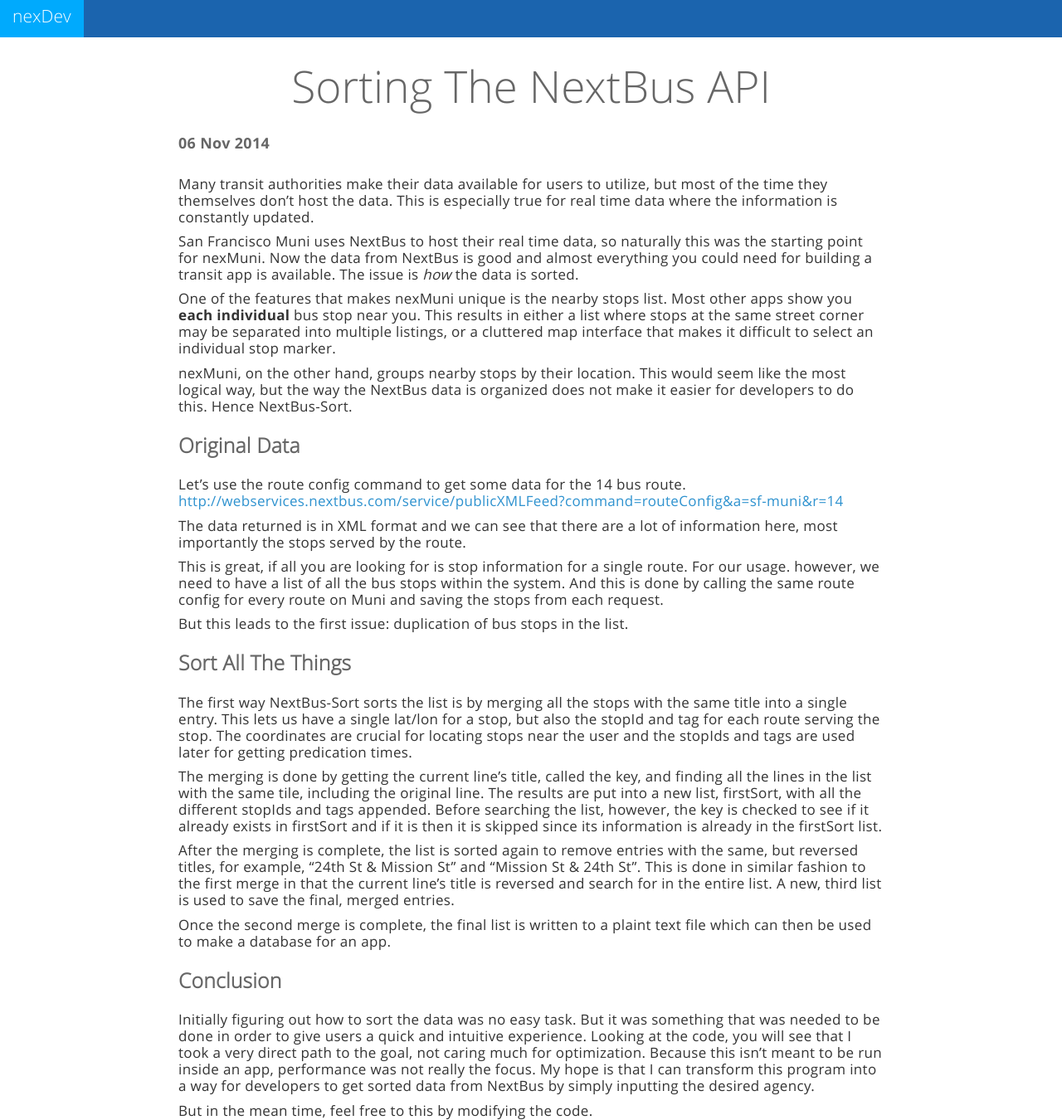
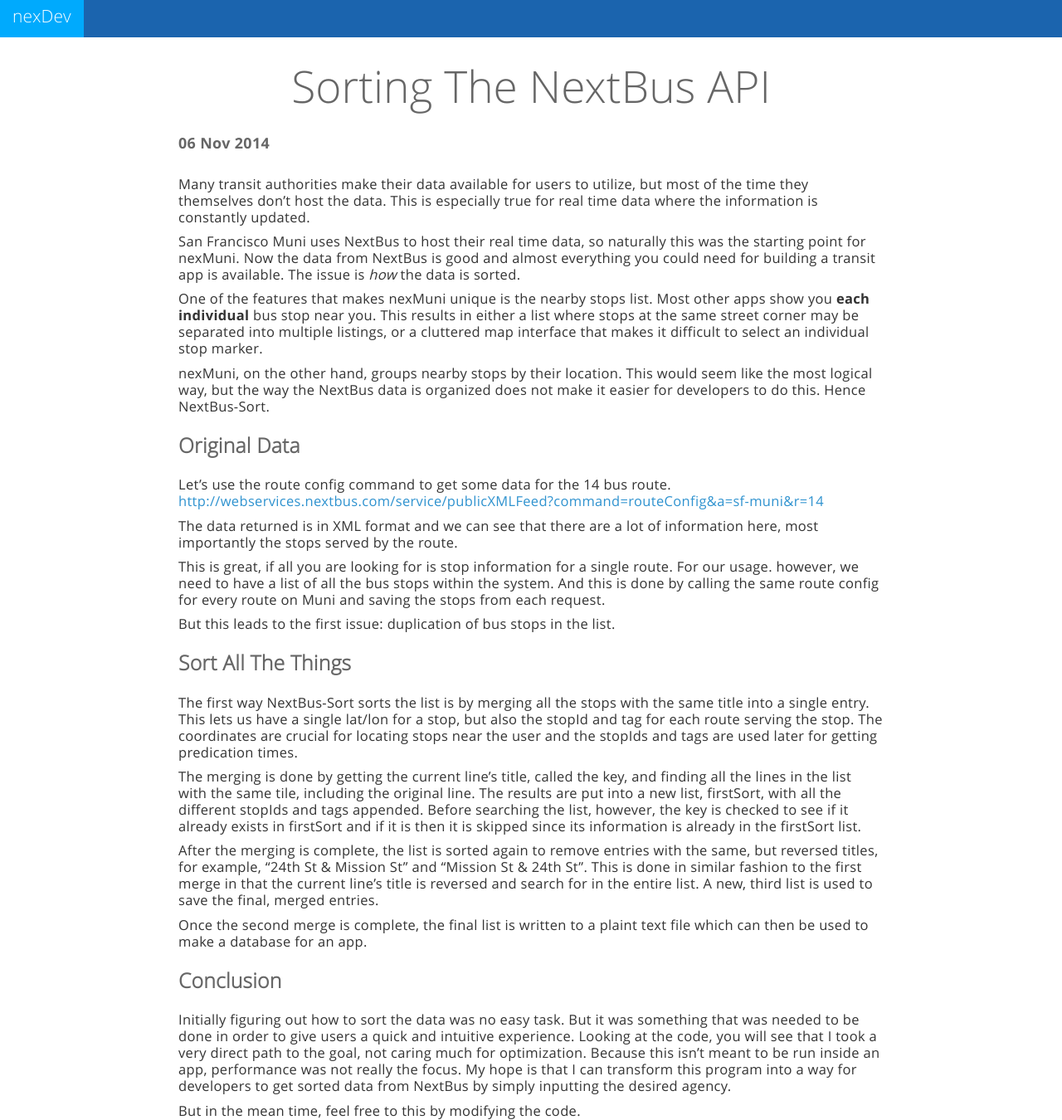
Before and after one commit to jimmgarrido/nexdev, a Jekyll site: the page built from _posts/2014-11-06-Sorting NextBus.md, in a window 1280 px wide. Shown: the whole page at 83% size. Built offline with Jekyll 4.4.1, drawn with Linux system fonts in a browser that asks for light colours.

Commit message:
Test blog post layout

```diff
--- a/_layouts/posts.html
+++ b/_layouts/posts.html
@@ -21,7 +21,7 @@
 		<style>
 			p{
 				color:rgba(0, 0, 0, 0.8) !important;
-				font-size:17px !important;
+				font-size:16.5px !important;
 			}
 
 			h3{
@@ -32,7 +32,8 @@
 	</head>
 
 	<body class="metro">
-		<nav class="navigation-bar" style="background-color:#1b64ae">
+		<!--Nav for desktop-->
+		<nav class="navigation-bar no-phone no-tablet" style="background-color:#1b64ae">
 			<nav class="navigation-bar-content">
 				<a href="http://nexdev.co">
 					<div class="element" style="padding-top:5px">
@@ -42,6 +43,29 @@
 			</nav>
 		</nav>
 
+		<!--Nav for tablet-->
+		<nav class="navigation-bar on-tablet no-phone no-desktop" style="background-color:#1b64ae">
+			<nav class="navigation-bar-content">
+				<a href="http://nexdev.co">
+					<div class="element" style="padding-top:10px">
+						<h2 style="font-size:21px; margin: 0; padding: 0; color:white">nexDev</h2>
+					</div>
+				</a>
+			</nav>
+		</nav>
+
+		<!--Nav for mobile-->
+		<nav class="navigation-bar on-phone no-tablet no-desktop" style="background-color:#1b64ae">
+			<nav class="navigation-bar-content">
+				<a href="http://nexdev.co">
+					<div class="element" style="padding-top:11px">
+						<h2 style="font-size:21px; margin: 0; padding: 0; color:white">nexDev</h2>
+					</div>
+				</a>
+			</nav>
+		</nav>
+
+		<!--Content area for desktop-->
 		<section class="grid no-phone">
 			<div class="container">
 				<div class="grid" style="padding-top:20px; width:850px; margin: 0 auto 0 auto">
@@ -51,5 +75,16 @@
 				</div>
 			</div>
 		</section>
+
+		<!--Content area for mobile-->
+		<section class="grid on-phone no-tablet no-desktop">
+			<div class="container">
+				<div class="grid" style="padding:20px 5px 0 5px;">
+					<h1 style="font-size:3.4em; margin-bottom:30px; color:rgba(0, 0, 0, 0.6)"> {{ page.title }} </h1>
+					<h4 style="margin-bottom:30px; color:rgba(0, 0, 0, 0.6)"> {{ page.date | date_to_string }} </h4>
+					{{ content }}
+				</div>
+			</div>
+		</section>
 	</body>
 </html>
```
